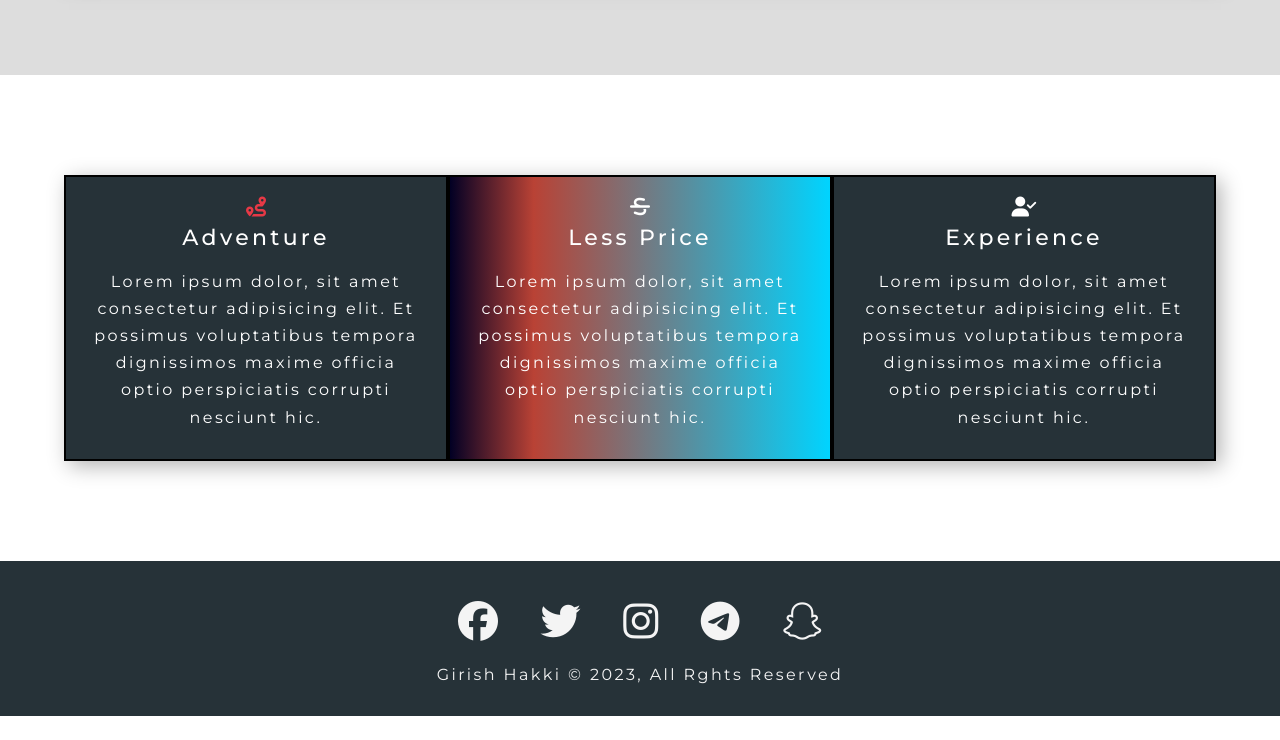
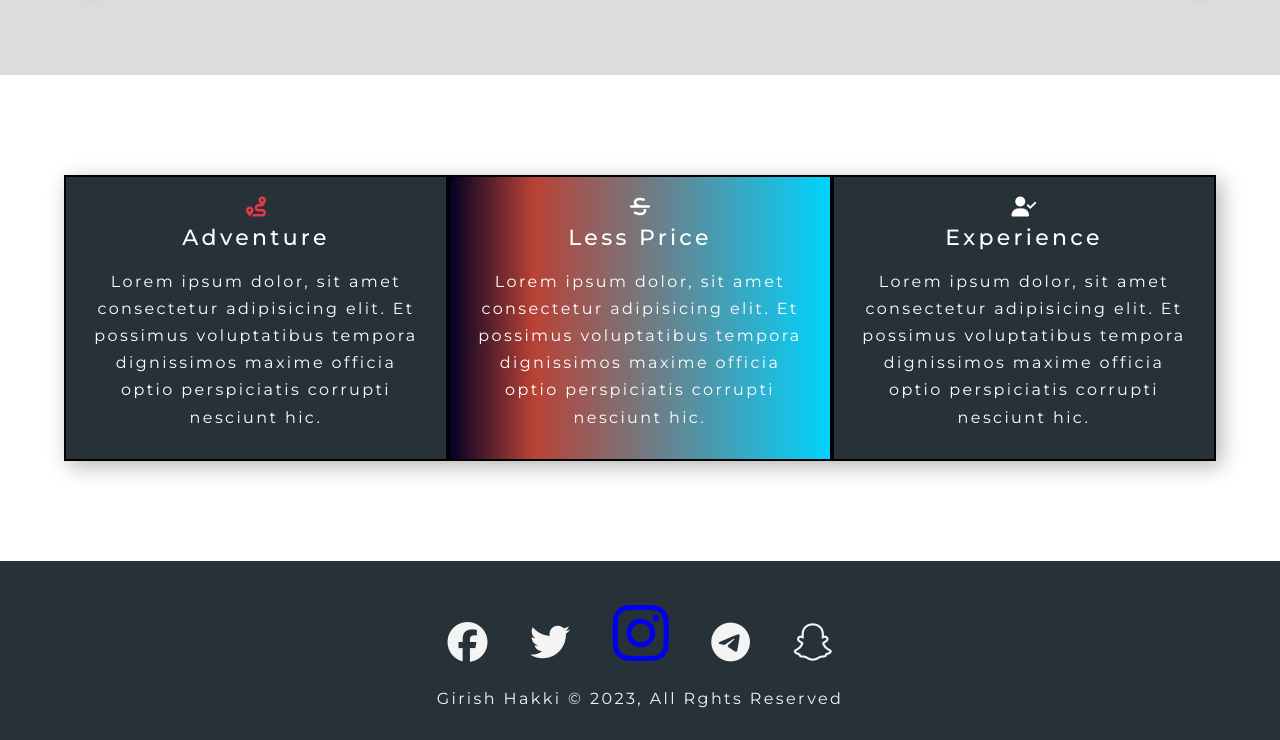
Before and after one commit to GirishHakki/girishHakki.github.io, a plain HTML site: page web/Travel_website/index.html in a window 1280 px wide. Shown: the part 1712-2452 px from the top of the page. Before the commit the page ends 2428 px from the top, so only its background shows below. Drawn offline with Linux system fonts and the light colour scheme; a web font is replaced by a local one.

Commit message:
Update index.html

```diff
--- a/web/Travel_website/index.html
+++ b/web/Travel_website/index.html
@@ -82,7 +82,7 @@
         <div class="social-media-links">
             <i class="fab fa-facebook fa-4x"></i>
             <i class="fab fa-twitter fa-4x"></i>
-            <i type="button" class="fab fa-instagram fa-4x"><a href="https://www.instagram.com/girish_hakki/"></a></i>
+           <a href="https://www.instagram.com/girish_hakki/"> <i type="button" class="fab fa-instagram fa-4x"></i></a>
             <i class="fab fa-telegram fa-4x"></i>
             <i class="fab fa-snapchat fa-4x"></i>
         </div>
```
